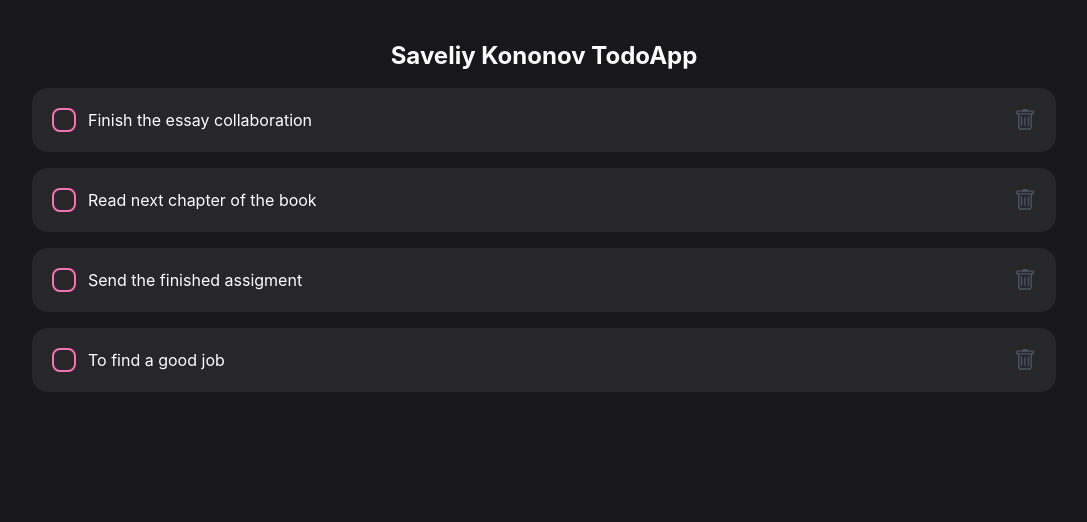
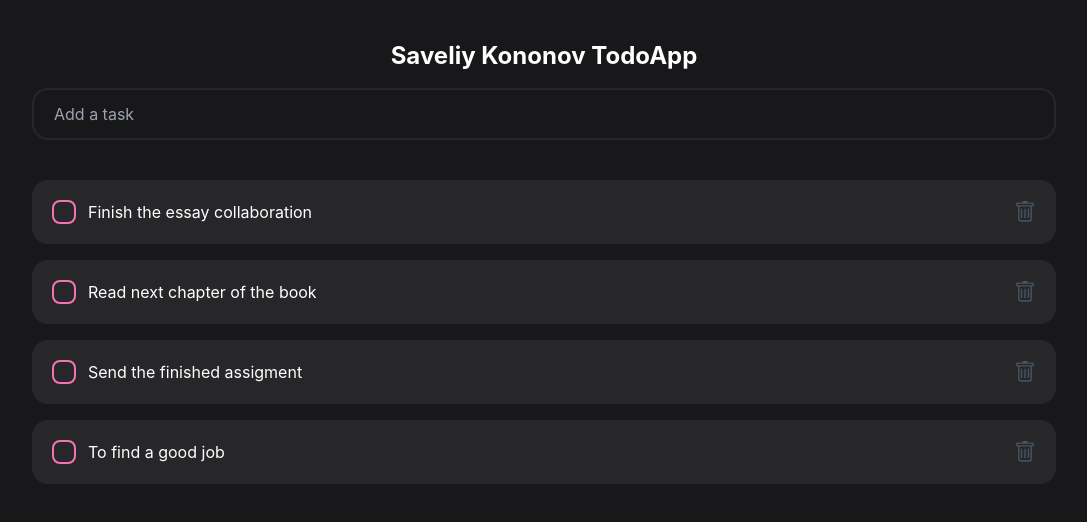
Before and after one commit to gizzSaw/todo-react-tailwind, a React (Create React App) app: page / in a window 1280 px wide. Shown: the top 522 px of the page, without its empty margins (96-1183 px from the left). Built offline with nearby package versions, Linux system fonts and the light colour scheme.

Commit message:
create todo field

```diff
--- a/src/components/screens/Home/Home.jsx
+++ b/src/components/screens/Home/Home.jsx
@@ -1,5 +1,6 @@
 import React, { useState } from "react";
 import TodoItem from "./Item/TodoItem";
+import CreateTodoField from "./create-todo-field/CreateTodoField.jsx";
 
 const data = [
   {
@@ -43,6 +44,7 @@ const Home = () => {
       <h1 className="text-2xl font-bold text-center mb-4">
         Saveliy Kononov TodoApp
       </h1>
+      <CreateTodoField setTodos={setTodos} />
       {todos.map((todo) => (
         <TodoItem
           key={todo._id}
@@ -50,7 +52,7 @@ const Home = () => {
           changeTodo={changeTodo}
           removeTodo={removeTodo}
         />
-      ))}{" "}
+      ))}
     </div>
   );
 };
--- /dev/null
+++ b/src/components/screens/Home/create-todo-field/CreateTodoField.jsx
@@ -0,0 +1,35 @@
+import React, { useState } from "react";
+
+const CreateTodoField = ({ setTodos }) => {
+  const [title, setTitle] = useState("");
+
+  const addTodo = (title) => {
+    setTodos((prev) => [
+      {
+        _id: new Date(),
+        title,
+        isComplited: false,
+      },
+      ...prev,
+    ]);
+    setTitle("");
+  };
+
+  return (
+    <div
+      className="flex items-center justify-between mb-10
+      rounded-2xl border-zinc-800 border-2 px-5 py-3 w-full"
+    >
+      <input
+        type="text"
+        onChange={(e) => setTitle(e.target.value)}
+        value={title}
+        onKeyPress={(e) => e.key === "Enter" && addTodo(title)}
+        className="bg-transparent w-full border-none outline-none"
+        placeholder="Add a task"
+      />
+    </div>
+  );
+};
+
+export default CreateTodoField;
```
